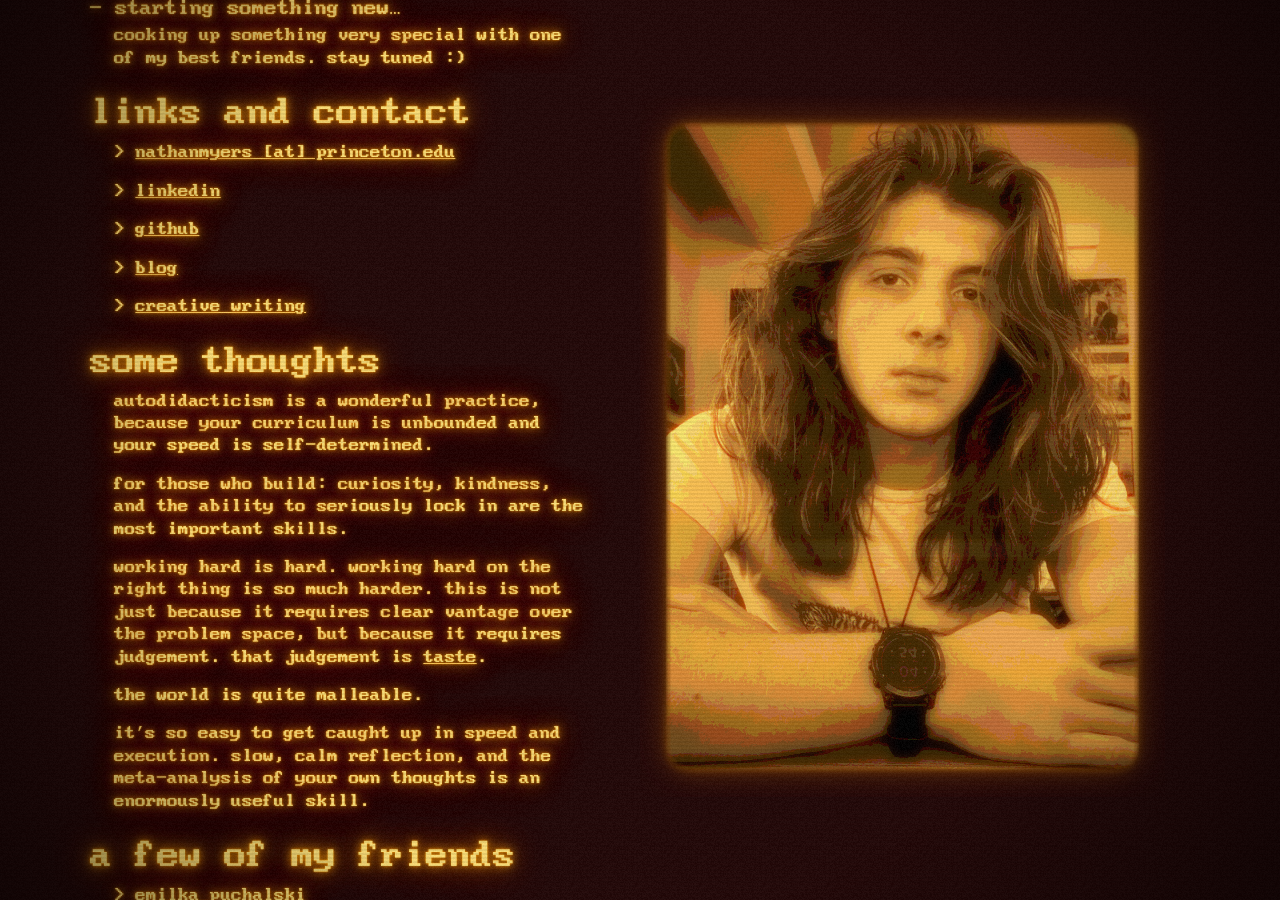
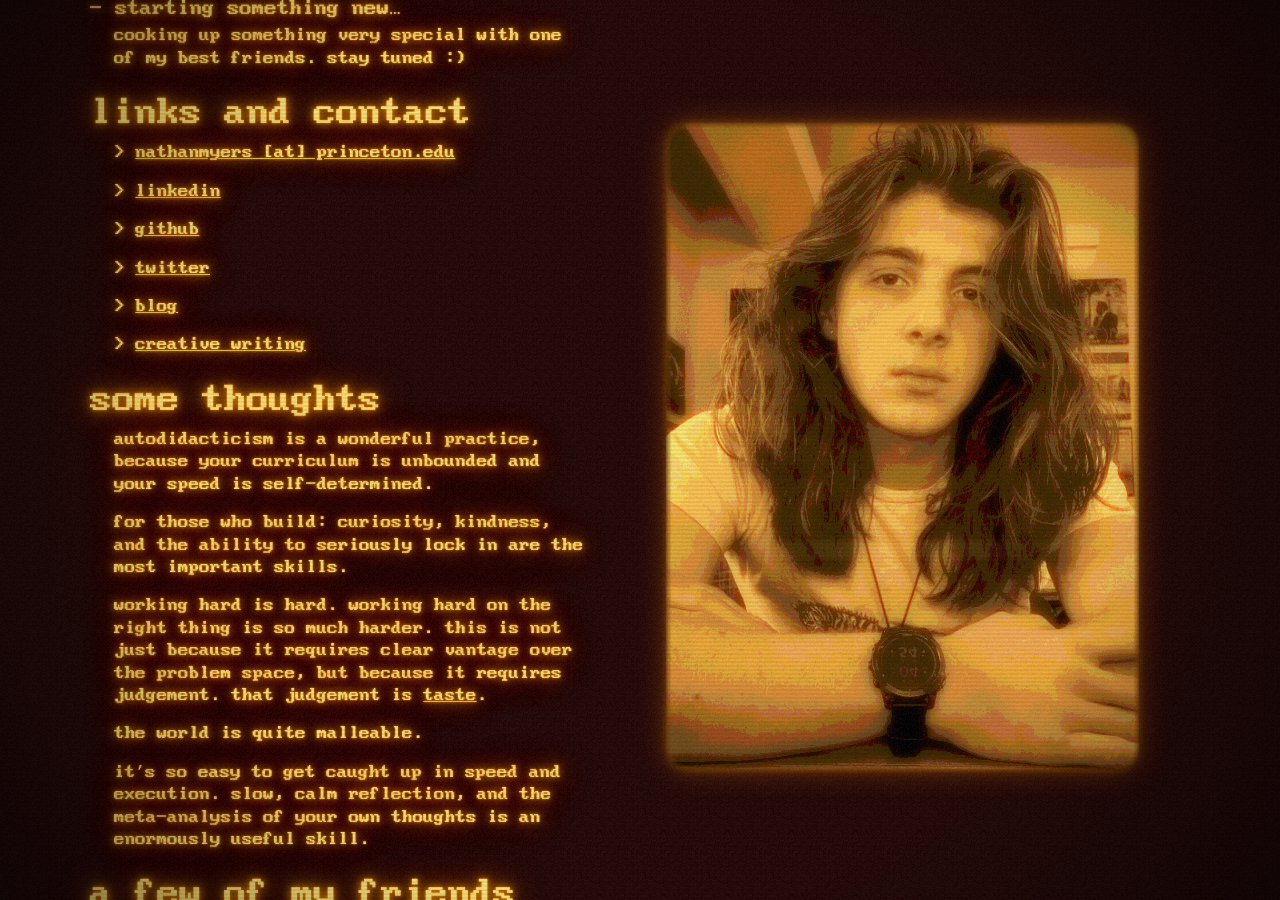
Before and after one commit to nate-i-think/natesite, a Jekyll site: the page built from index.md, in a window 1280 px wide and 900 px high, scrolled down 693 px. Built offline with Jekyll 4.4.1, drawn with Linux system fonts in a browser that asks for light colours.

Commit message:
add twitter

```diff
--- a/index.md
+++ b/index.md
@@ -41,6 +41,8 @@ cooking up something very special with one of my best friends. stay tuned :)
  \> [linkedin](https://www.linkedin.com/in/nathan-c-myers/)
 
  \> [github](https://github.com/nate-i-think)
+
+ \> [twitter](https://x.com/holoday_)
 
  \> [blog](https://tidbits.nathanmyers.co/#from-crt)
 
```
